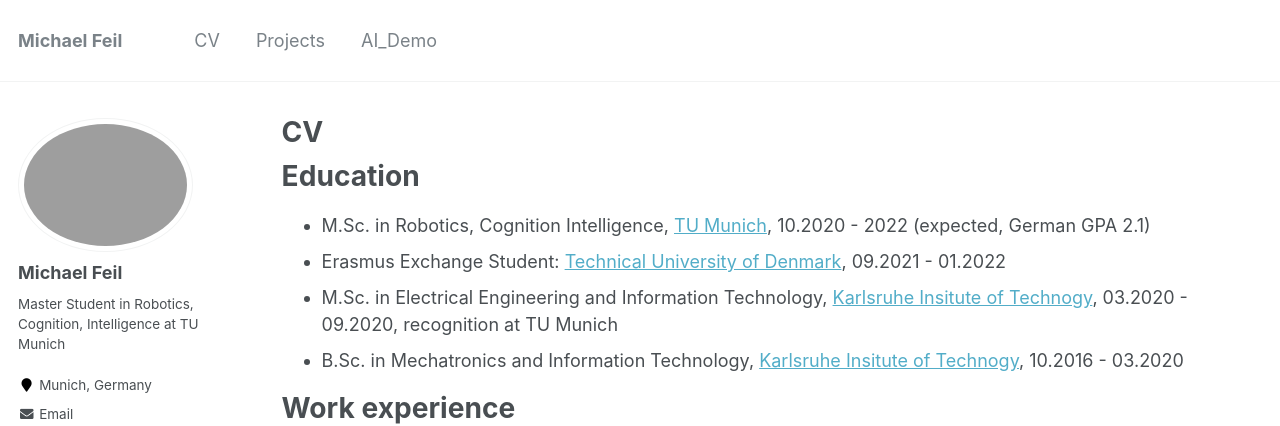
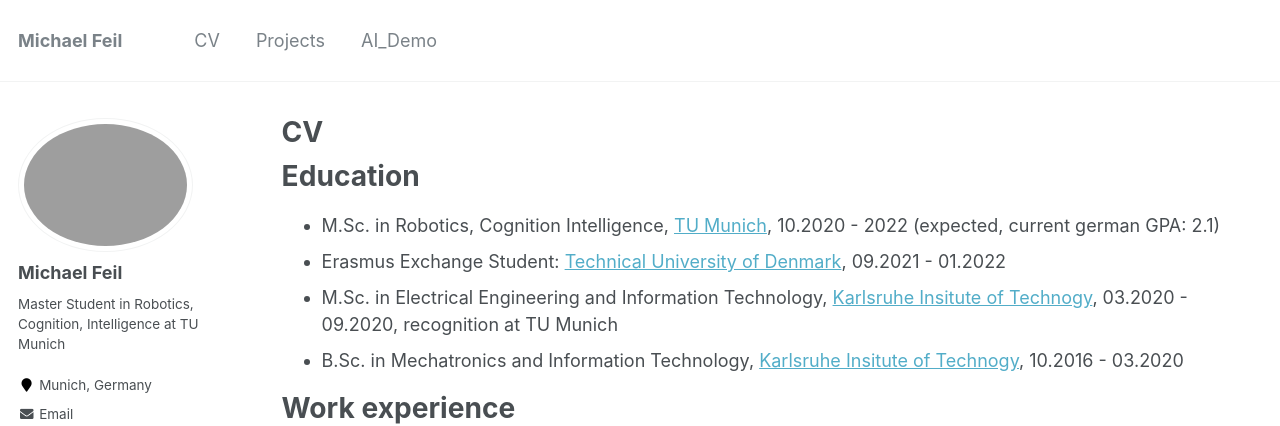
Before and after one commit to michaelfeil/academicpages, a Jekyll site: the page built from _pages/cv.md, in a window 1280 px wide and 900 px high. Shown: the top 426 px of the window. Built offline with Jekyll 4.4.1, drawn with Linux system fonts in a browser that asks for light colours.

Commit message:
Update cv.md

```diff
--- a/_pages/cv.md
+++ b/_pages/cv.md
@@ -12,7 +12,7 @@ redirect_from:
 Education
 ======
 
-* M.Sc. in Robotics, Cognition Intelligence, [TU Munich](https://www.tum.de), 10.2020 - 2022 (expected, German GPA 2.1)
+* M.Sc. in Robotics, Cognition Intelligence, [TU Munich](https://www.tum.de), 10.2020 - 2022 (expected, current german GPA: 2.1)
 * Erasmus Exchange Student: [Technical University of Denmark](https://www.compute.dtu.dk/english), 09.2021 - 01.2022
 * M.Sc. in Electrical Engineering and Information Technology, [Karlsruhe Insitute of Technogy](https://www.kit.edu), 03.2020 - 09.2020, recognition at TU Munich
 * B.Sc. in Mechatronics and Information Technology, [Karlsruhe Insitute of Technogy](https://www.kit.edu), 10.2016 - 03.2020
```
